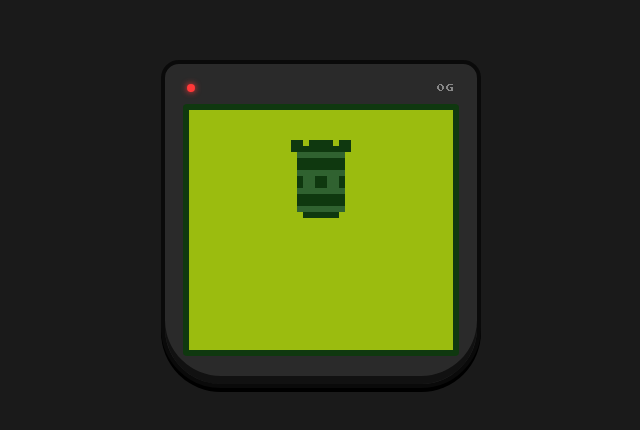
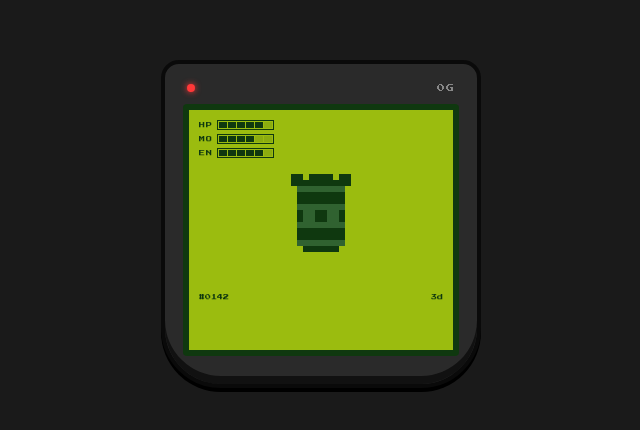
Before and after one commit to LevanIlashvili/zerogochi, a Next.js app: page / in a window 1280 px wide. Shown: the part 176-606 px from the top of the page, without its empty margins (319-959 px from the left). Built offline with nearby package versions, Linux system fonts and the light colour scheme.

Commit message:
stat bars

```diff
--- a/src/app/page.tsx
+++ b/src/app/page.tsx
@@ -1,14 +1,32 @@
 import { Device } from "@/components/Device";
+import { StatBars } from "@/components/StatBars";
 import { AnimatedSprite } from "@/sprite/AnimatedSprite";
 import { lookFromSeed } from "@/sprite/types";
+import { statFromValues } from "@/sprite/states";
 
 export default function Page() {
   const look = lookFromSeed(142);
+  const stats = { hunger: 80, mood: 65, energy: 90 };
+  const state = statFromValues(stats.hunger, stats.mood, stats.energy);
+
   return (
     <main>
       <Device>
-        <div style={{ display: "flex", justifyContent: "center", padding: "20px 0" }}>
-          <AnimatedSprite look={look} state="happy" scale={6} />
+        <StatBars {...stats} />
+        <div style={{ display: "flex", justifyContent: "center", padding: "16px 0" }}>
+          <AnimatedSprite look={look} state={state} scale={6} />
+        </div>
+        <div
+          style={{
+            display: "flex",
+            justifyContent: "space-between",
+            fontSize: 6,
+            color: "var(--gb-darkest)",
+            marginTop: 8,
+          }}
+        >
+          <span>#0142</span>
+          <span>3d</span>
         </div>
       </Device>
     </main>
--- /dev/null
+++ b/src/components/StatBars.module.css
@@ -0,0 +1,37 @@
+.bars {
+  display: flex;
+  flex-direction: column;
+  gap: 4px;
+  font-size: 6px;
+  color: var(--gb-darkest);
+}
+
+.row {
+  display: flex;
+  align-items: center;
+  gap: 4px;
+}
+
+.label {
+  width: 14px;
+  letter-spacing: 1px;
+}
+
+.track {
+  display: inline-flex;
+  gap: 1px;
+  border: 1px solid var(--gb-darkest);
+  padding: 1px;
+}
+
+.cellOn {
+  width: 8px;
+  height: 6px;
+  background: var(--gb-darkest);
+}
+
+.cellOff {
+  width: 8px;
+  height: 6px;
+  background: var(--gb-light);
+}
--- /dev/null
+++ b/src/components/StatBars.tsx
@@ -0,0 +1,31 @@
+import styles from "./StatBars.module.css";
+
+interface Stat {
+  label: string;
+  value: number; // 0..100
+}
+
+function Bar({ label, value }: Stat) {
+  const cells = 6;
+  const filled = Math.round((value / 100) * cells);
+  return (
+    <div className={styles.row}>
+      <span className={styles.label}>{label}</span>
+      <span className={styles.track}>
+        {Array.from({ length: cells }).map((_, i) => (
+          <span key={i} className={i < filled ? styles.cellOn : styles.cellOff} />
+        ))}
+      </span>
+    </div>
+  );
+}
+
+export function StatBars({ hunger, mood, energy }: { hunger: number; mood: number; energy: number }) {
+  return (
+    <div className={styles.bars}>
+      <Bar label="HP" value={hunger} />
+      <Bar label="MO" value={mood} />
+      <Bar label="EN" value={energy} />
+    </div>
+  );
+}
```
